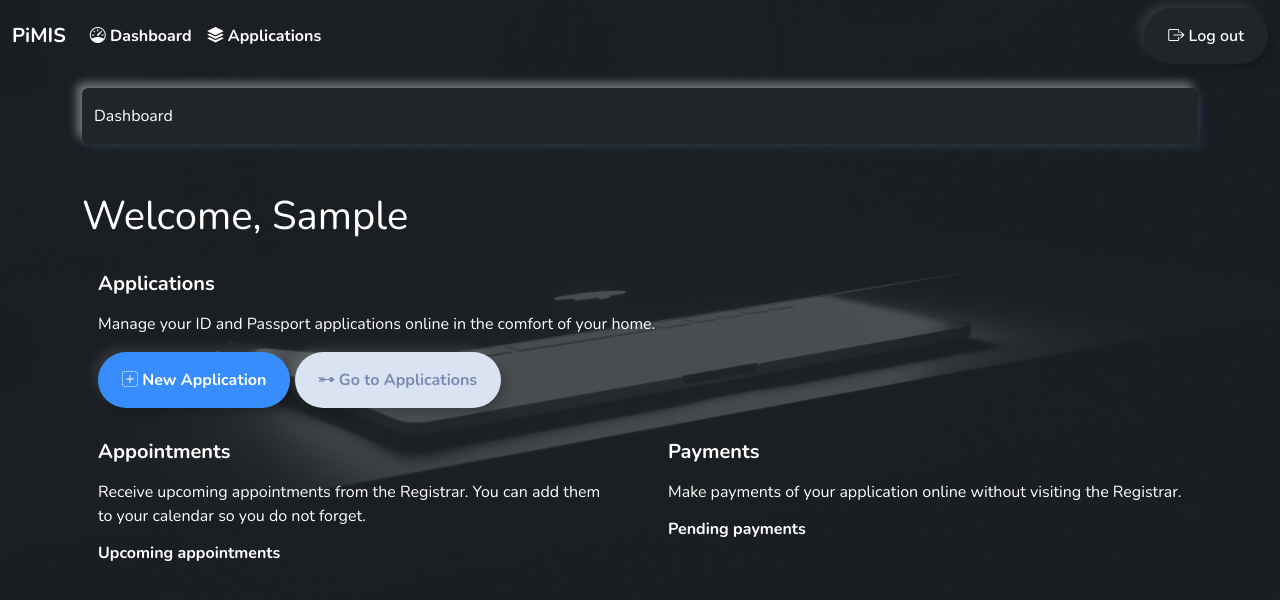
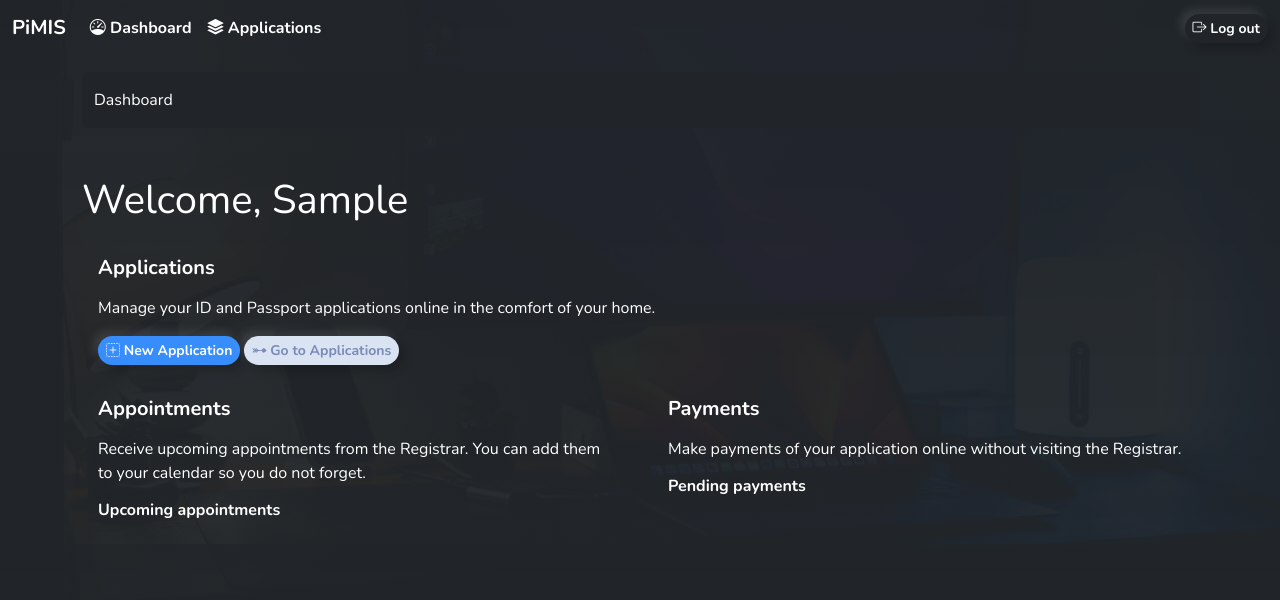
Before and after one commit to chaulapatrice/pimis, a Django app: page / in a window 1280 px wide. Shown: the top 600 px of the page. Run offline with Django 5.2, Linux system fonts and the light colour scheme; the visitor is signed in with stand-in values (Sample User, id 1); data that the repository does not hold is empty.

Commit message:
fix: swipes

```diff
--- a/core/models.py
+++ b/core/models.py
@@ -45,13 +45,13 @@ class Application(models.Model):
         if self.status == Application.Status.PENDING:
             return 'bg-secondary'
         if self.status == Application.Status.APPLICATION_RECEIVED:
-            return 'bg-info text-dark'
+            return 'bg-info'
         if self.status == Application.Status.APPLICATION_REJECTED:
             return 'bg-danger'
         if self.status == Application.Status.APPOINTMENT_SCHEDULED:
-            return 'bg-info text-dark'
+            return 'bg-info'
         if self.status == Application.Status.PROCESSING:
-            return 'bg-info text-dark'
+            return 'bg-info'
         if self.status == Application.Status.READY_FOR_COLLECTION:
             return 'bg-success'
         if self.status == Application.Status.APPLICATION_COMPLETED:
--- a/core/templates/core/application_detail.html
+++ b/core/templates/core/application_detail.html
@@ -23,7 +23,7 @@
         </div>
         <div class="col-md-6 row">
             <div class="text-end">
-                <a href="{% url 'update_application' application.pk %}" class="btn btn-outline-primary ">
+                <a href="{% url 'update_application' application.pk %}" class="btn btn-sm btn-outline-primary ">
                     <i class="bi bi-pen"></i> Edit
                 </a>
             </div>
@@ -95,7 +95,7 @@
                 <td>{{appointment.location}}</td>
                 <td class="text-end">
                     <p>
-                        <a href="{{appointment.add_to_calendar_url}}" target="_blank" class="btn btn-outline-dark">Add
+                        <a href="{{appointment.add_to_calendar_url}}" target="_blank" class="btn btn-sm fw-bold btn-outline-dark">Add
                             to Calendar</a>
                     </p>
                 </td>
@@ -132,7 +132,7 @@
 
                 <td class="text-end">
                     {% if payment.status == 'Pending' %}
-                    <a href="{{payment.paynow_redirect_url}}" class="btn btn-outline-success"><i class="bi bi-credit-card"></i> Make Payment</a>
+                    <a href="{{payment.paynow_redirect_url}}" class="btn btn-sm fw-bold btn-outline-success"><i class="bi bi-credit-card"></i> Make Payment</a>
                     {% endif %}
                 </td>
             </tr>
--- a/core/templates/core/application_list.html
+++ b/core/templates/core/application_list.html
@@ -8,7 +8,7 @@
     </ol>
   </nav>
 <h3 class="my-2 mt-5">Applications</h3>
-<a href="{% url 'submit_application' %}" class="btn btn-outline-primary my-2">
+<a href="{% url 'submit_application' %}" class="btn btn-outline-primary fw-bold btn-sm my-2">
     <i class="bi bi-plus-square-dotted"></i> New Application
 </a>
 <div class="list-group bg-dark my-2">
--- a/core/templates/core/base.html
+++ b/core/templates/core/base.html
@@ -31,9 +31,17 @@
         }
 
         body {
-            background: linear-gradient(0deg, rgba(33, 37, 41, 0.8), rgba(33, 37, 41, 0.8)), url("{% static 'core/img/bg.jpg' %}");
+            background: linear-gradient(0deg, rgba(33, 37, 41, 0.95), rgba(33, 37, 41, 0.99)), url("{% static 'core/img/bg.jpg' %}");
             background-position: center;
             background-size: cover;
+        }
+
+        .breadcrumb {
+            box-shadow: none;
+        }
+
+        select{
+            box-shadow: none;
         }
     </style>
 </head>
@@ -69,13 +77,13 @@
                     <form method="post" action="{% url 'logout' %}">
                         {% csrf_token %}
                         <input type="hidden" name="signout" value="1" />
-                        <button type="submit" class="btn btn-outline-dark">
+                        <button type="submit" class="btn btn-sm fw-bold btn-outline-dark">
                             <i class="bi bi-box-arrow-right"></i> Log out
                         </button>
                     </form>
                     {% else %}
-                    <a href="{% url 'signup' %}" class="btn btn-primary fw-bold me-2">Sign Up</a>
-                    <a href="{% url 'signin' %}" class="btn btn-outline-primary fw-bold me-2">Sign In</a>
+                    <a href="{% url 'signup' %}" class="btn btn-sm fw-bold btn-primary fw-bold me-2">Sign Up</a>
+                    <a href="{% url 'signin' %}" class="btn btn-sm fw-bold btn-outline-primary fw-bold me-2">Sign In</a>
                     {% endif %}
                 </div>
             </div>
--- a/core/templates/core/dashboard.html
+++ b/core/templates/core/dashboard.html
@@ -13,10 +13,10 @@
             <div class="card-body">
                 <h5 class="card-title fw-bold mb-3">Applications</h5>
                 <p class="card-text">Manage your ID and Passport applications online in the comfort of your home.</p>
-                <a href="{% url 'submit_application' %}" class="fw-bold btn btn-outline-primary">
+                <a href="{% url 'submit_application' %}" class="fw-bold btn btn-sm btn-outline-primary">
                     <i class="bi bi-plus-square-dotted"></i> New Application
                 </a>
-                <a href="{% url 'application_list' %}" class="fw-bold btn btn-outline-secondary">
+                <a href="{% url 'application_list' %}" class="fw-bold btn btn-sm btn-outline-secondary">
                     <i class="bi bi-heart-arrow"></i> Go to Applications
                 </a>
             </div>
@@ -36,7 +36,7 @@
                             <div class="fw-bold">{{appointment.application.title}} / {{appointment.title}}</div>
                             {{appointment.appointment_start_datetime}} - {{appointment.appointment_end_datetime}}
                         </div>
-                        <a href="{{appointment.add_to_calendar_url}}" target="_blank" class="btn btn-outline-dark btn-sm">
+                        <a href="{{appointment.add_to_calendar_url}}" target="_blank" class="btn btn-outline-dark btn-sm fw-bold">
                             <i class="bi bi-calendar2-plus"></i> Add to Calendar
                         </a>
                     </li>
@@ -57,7 +57,7 @@
                         <div class="ms-2 me-auto">
                             <div class="fw-bold">{{payment.application.title}} / {{payment.description}}</div>
                         </div>
-                        <a href="{{payment.paynow_redirect_url}}" class="btn btn-sm btn-outline-success"><i class="bi bi-credit-card"></i> Make Payment</a>
+                        <a href="{{payment.paynow_redirect_url}}" class="btn btn-sm fw-bold btn-outline-success"><i class="bi bi-credit-card"></i> Make Payment</a>
                     </li>
                     {% endfor %}
                 </ol>
--- a/core/views.py
+++ b/core/views.py
@@ -108,7 +108,8 @@ def user_logout(request: HttpRequest) -> HttpResponse:
 def dashboard(request: HttpRequest) -> HttpResponse:
 
     upcoming_appointments = Appointment.objects.filter(
-        appointment_start_datetime__gt=now()
+        appointment_start_datetime__gt=now(),
+        application__user=request.user
     )
 
     peding_payments = Payment.objects.filter(
```
Also changed, not shown: core/static/core/img/bg.jpg.
